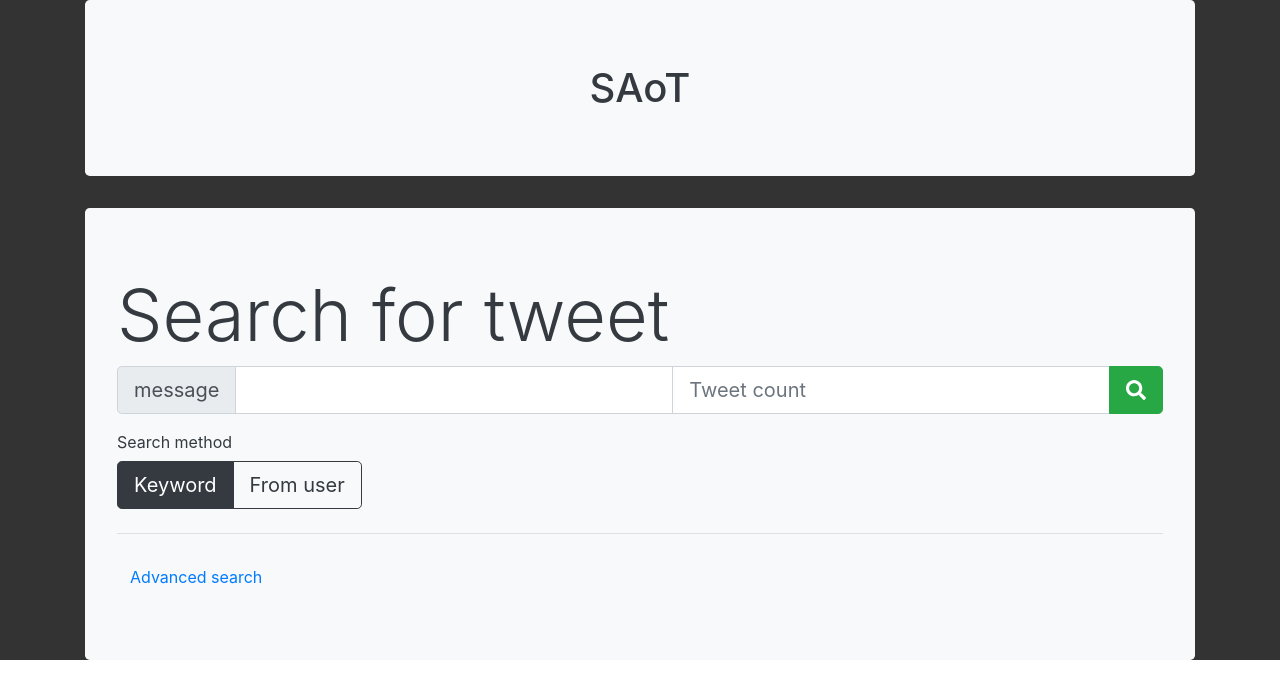
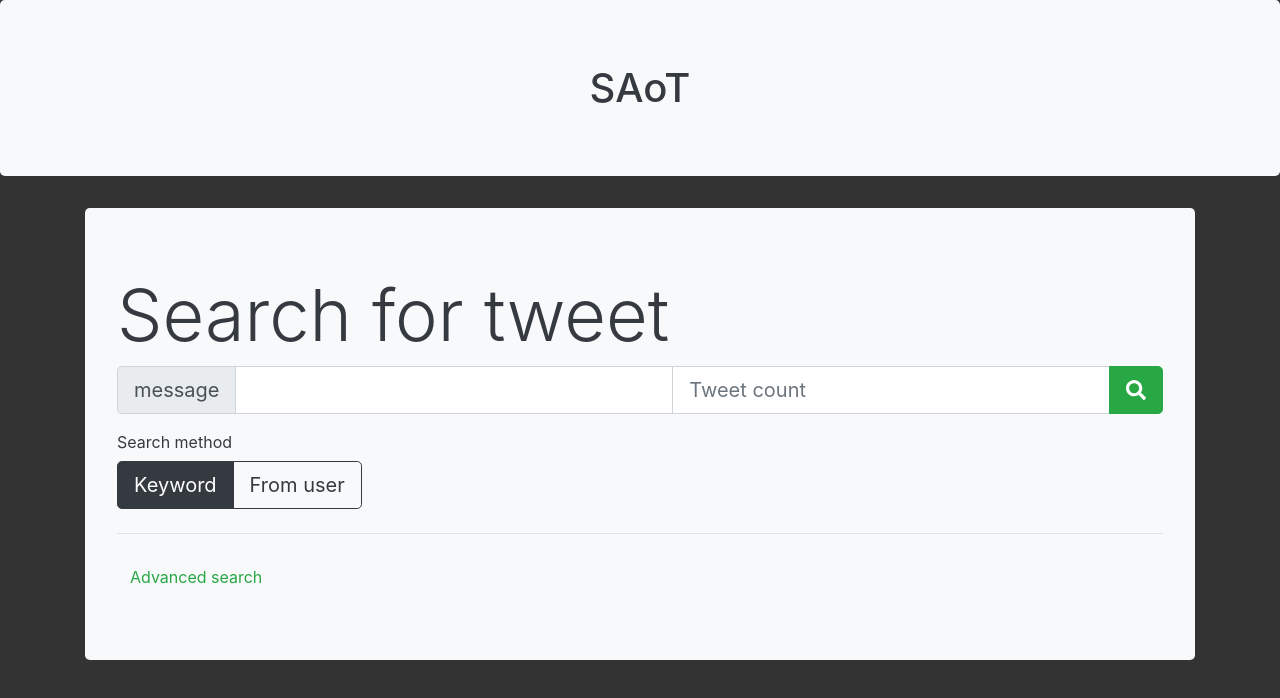
Before and after one commit to zackotterstrom/SAoT, a Vue app: page / in a window 1280 px wide. Shown: the top 698 px of the page. Built offline with nearby package versions, Linux system fonts and the light colour scheme.

Commit message:
resolved #18

```diff
--- a/src/App.vue
+++ b/src/App.vue
@@ -4,6 +4,8 @@
 </template>
 
 <style lang="sass">
-  #app
+  #app, html
     background-color: #333
+  #link
+    color: #28a745
 </style>
--- a/src/components/Header.vue
+++ b/src/components/Header.vue
@@ -7,7 +7,7 @@
 </template>
 
 <script lang="ts">
-import { Component, Prop, Vue } from 'vue-property-decorator';
+import { Component, Vue } from 'vue-property-decorator';
 
 @Component
 export default class Header extends Vue {
--- /dev/null
+++ b/src/components/LoadingIcon.vue
@@ -0,0 +1,88 @@
+<template lang="pug">
+    b-jumbotron
+      div#loading.mx-auto
+        div(v-for="x in 8")
+</template>
+
+<style lang="sass">
+    #loading
+        width: 64px
+        height: 64px
+
+    #loading div
+        animation: lds-roller 1.2s cubic-bezier(0.5, 0, 0.5, 1) infinite
+        transform-origin: 32px 32px
+
+    #loading div:after
+        content: " "
+        display: block
+        position: absolute
+        width: 6px
+        height: 6px
+        border-radius: 50%
+        background: #28a745
+        margin: -3px 0 0 -3px
+
+    #loading div:nth-child(1)
+        animation-delay: -0.036s
+
+    #loading div:nth-child(1):after
+        top: 50px
+        left: 50px
+
+    #loading div:nth-child(2)
+        animation-delay: -0.072s
+
+    #loading div:nth-child(2):after
+        top: 54px
+        left: 45px
+
+    #loading div:nth-child(3)
+        animation-delay: -0.108s
+
+    #loading div:nth-child(3):after
+        top: 57px
+        left: 39px
+
+    #loading div:nth-child(4)
+        animation-delay: -0.144s
+
+    #loading div:nth-child(4):after
+        top: 58px
+        left: 32px
+
+    #loading div:nth-child(5)
+        animation-delay: -0.18s
+
+    #loading div:nth-child(5):after
+        top: 57px
+        left: 25px
+
+    #loading div:nth-child(6)
+        animation-delay: -0.216s
+
+    #loading div:nth-child(6):after
+        top: 54px
+        left: 19px
+
+    #loading div:nth-child(7)
+        animation-delay: -0.252s
+
+    #loading div:nth-child(7):after
+        top: 50px
+        left: 14px
+
+    #loading div:nth-child(8)
+        animation-delay: -0.288s
+
+    #loading div:nth-child(8):after
+        top: 45px
+        left: 10px
+
+    @keyframes lds-roller
+        0%
+            transform: rotate(0deg)
+
+        100%
+            transform: rotate(360deg)
+</style>
--- a/src/components/Search.vue
+++ b/src/components/Search.vue
@@ -1,5 +1,4 @@
 <template lang="pug">
-  .wrapper
   b-jumbotron(bg-variant="light" text-variant="dark")
     template(slot="header") Search for tweet
     template(slot="lead")
@@ -19,12 +18,12 @@
         b-form-radio(value="message") Keyword
         b-form-radio(value="from") From user
     hr.my-4
-      b-btn(variant="link") Advanced search
+    b-btn#link(variant="link") Advanced search
 </template>
 
 
 <script lang="ts">
-import { Component, Prop, Vue } from 'vue-property-decorator';
+import { Component, Vue } from 'vue-property-decorator';
 
 @Component
 export default class Search extends Vue {
@@ -33,13 +32,7 @@ export default class Search extends Vue {
   search_method : string = "message"
 
   search() {
-    this.$router.push({ name: 'tweets', params: { query: `?${this.search_method}=${this.query}&count=${this.count}` }})
-    /*this.axios.get(`http://us-central1-saot-217513.cloudfunctions.net/sentiment-analysis?message=${this.tweet}`).then((response) => {
-      console.log(response.data);
-    })*/
-  }
-  list(){
-
+    this.$router.push({ name: 'tweets', params: { query: `?${this.search_method}=${this.query}&count=${this.count}` }});
   }
 }
 </script>
--- /dev/null
+++ b/src/components/TweetList.vue
@@ -0,0 +1,18 @@
+<template lang="pug">
+    b-jumbotron
+        b-list-group
+            b-list-group-item(v-for="(node, index) in tweets" :key="index").flex-column.align.items.start
+                .d-flex.w-100.justify-content-between
+                h5.mb-1 {{node['user']}}
+                small 3 days ago
+                p.mb-1 {{node['text']}}
+</template>
+
+<script lang="ts">
+import { Component, Vue, Prop } from 'vue-property-decorator';
+
+@Component
+export default class TweetList extends Vue {
+    @Prop({ default: [] }) tweets!: Array<Object>
+}
+</script>
--- a/src/main.ts
+++ b/src/main.ts
@@ -3,7 +3,7 @@ import App from './App.vue'
 import router from './router'
 import BootstrapVue from 'bootstrap-vue'
 import { library } from '@fortawesome/fontawesome-svg-core'
-import { faSearch, faCoffee } from '@fortawesome/free-solid-svg-icons'
+import { faSearch } from '@fortawesome/free-solid-svg-icons'
 import { FontAwesomeIcon } from '@fortawesome/vue-fontawesome'
 import axios from 'axios'
 import VueAxios from 'vue-axios'
@@ -12,7 +12,6 @@ import 'bootstrap/dist/css/bootstrap.css'
 import 'bootstrap-vue/dist/bootstrap-vue.css'
 
 library.add(faSearch);
-library.add(faCoffee);
 
 Vue.component('font-awesome-icon', FontAwesomeIcon)
 Vue.use(BootstrapVue);
--- a/src/views/Home.vue
+++ b/src/views/Home.vue
@@ -1,7 +1,8 @@
 <template lang="pug">
-  .container
+  .wrapper
     Header
-    Search
+    .container
+      Search
 </template>
 
 
--- a/src/views/Tweets.vue
+++ b/src/views/Tweets.vue
@@ -1,33 +1,35 @@
 <template lang="pug">
   .container
     Header
-    p Hello tweets
-    b-form-input#input(type="text" v-model="message")
-    b-btn(@click="search") Search
-    b-btn(@click="") Check Opinion <!-- feature for seeing the general opinion for all tweets found in a search -->
-    b-list-group
-      b-list-group-item(v-for="(node, index) in tweets" :key="index").flex-column.align.items.start
-        .d-flex.w-100.justify-content-between
-          h5.mb-1 {{node['user']}}
-          small 3 days ago
-        p.mb-1 {{node['text']}}
+    LoadingIcon(v-if="!done")
+    TweetList(:tweets="tweets" v-if="done")
 </template>
 
 <script lang="ts">
-import { Component, Vue, Watch } from 'vue-property-decorator';
+import { Component, Vue } from 'vue-property-decorator';
 import Header from '@/components/Header.vue';
+import LoadingIcon from '@/components/LoadingIcon.vue';
+import TweetList from '@/components/TweetList.vue';
 
 @Component({
   components: {
-    Header
-  },
+    Header,
+    LoadingIcon,
+    TweetList
+  }
 })
+
 export default class Tweets extends Vue {
   twitter_endpoint : string = `https://us-central1-saot-217513.cloudfunctions.net/tweets`;
   tweets : Array<Object> = [];
+  done : boolean = false;
 
   created () {
+    if (!this.$route.params.query) {
+      this.$router.push("/");
+    } else {
       this.search(this.$route.params.query);
+    };
   }
 
   search(query : string) {
@@ -44,9 +46,6 @@ export default class Tweets extends Vue {
   read_json(json : any){
     return JSON.parse(json)
   }
-
-
-
 
   parse_tweet(tweet : any) {
     if ("retweeted_status" in tweet) {
@@ -70,8 +69,9 @@ export default class Tweets extends Vue {
                             acc.slice(0, val[0]) + acc.slice(val[1]), tweet.full_text
                             ).trim();
 
+    this.done = true;
+
     return Object({text: text, hashtags: hashtags, mentions: mentions, user: tweet.user.name});
   }
-
 }
 </script>
```
Lines whose indentation alone changed are shown as unchanged.
